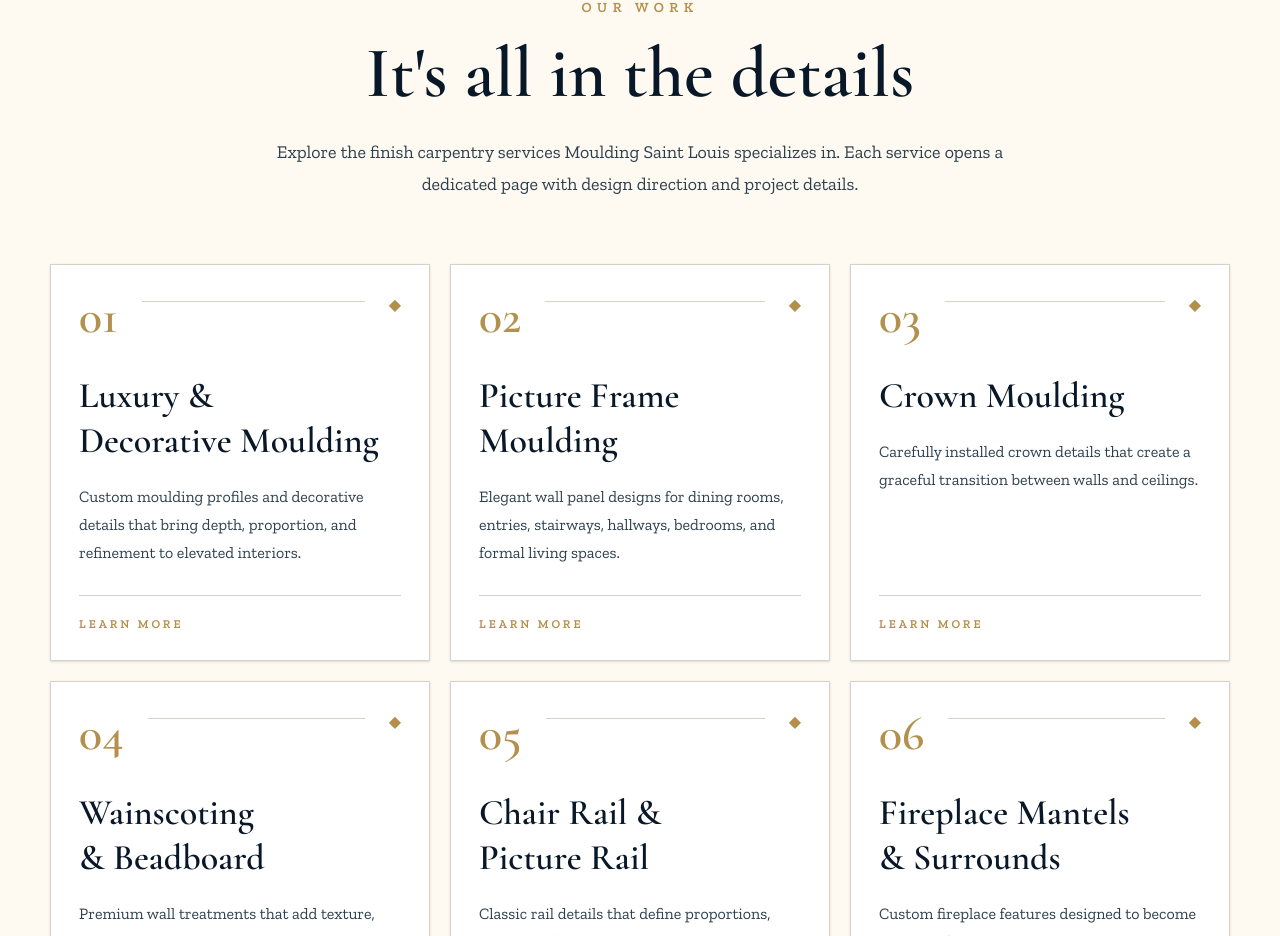
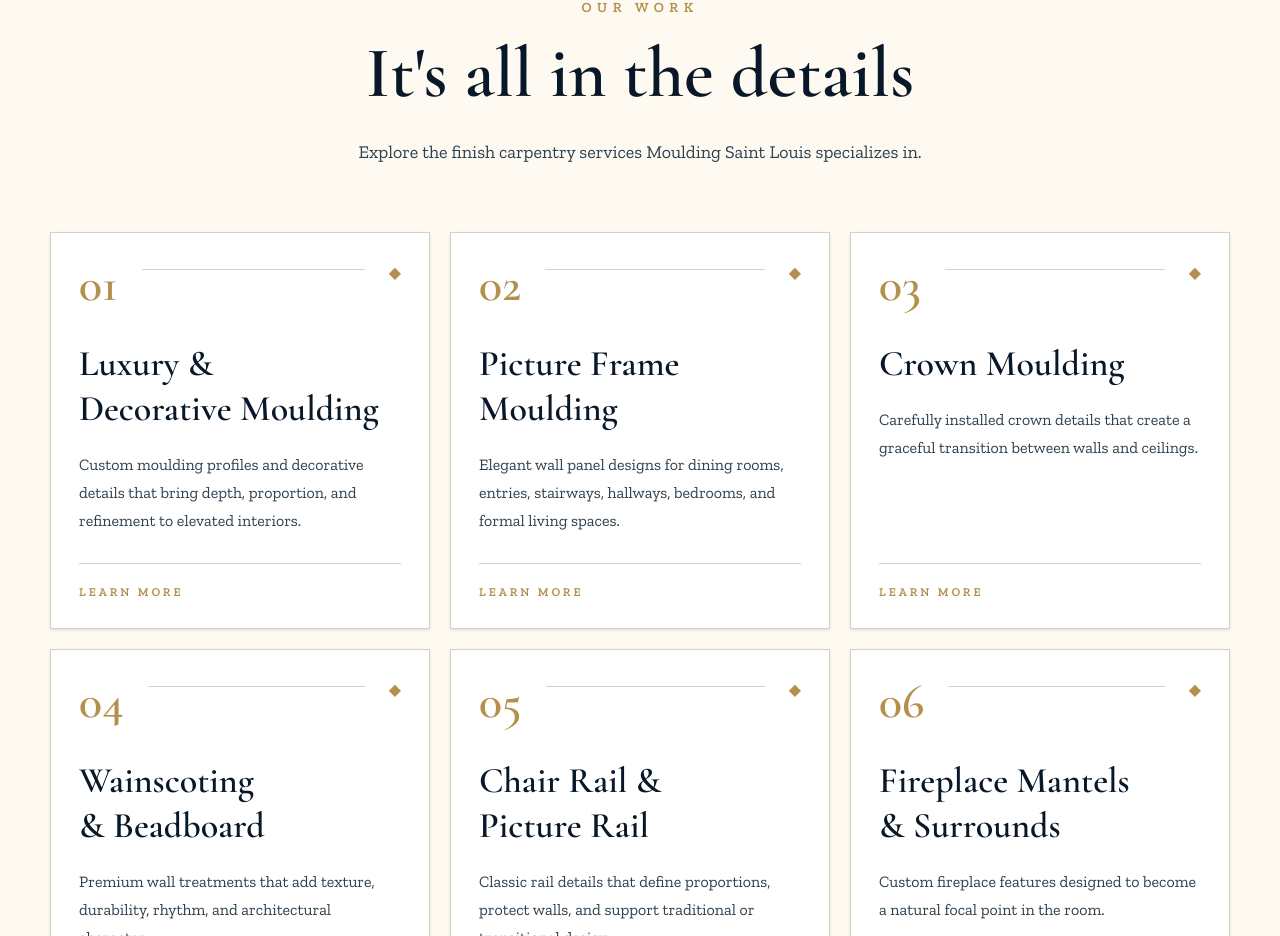
Before and after one commit to inlandtide/inlandtidewebsite, a Next.js app: page / in a window 1280 px wide. Shown: the part 1079-2015 px from the top of the page. Built offline with nearby package versions, Linux system fonts and the light colour scheme.

Commit message:
Trim home service intro copy

```diff
--- a/app/page.tsx
+++ b/app/page.tsx
@@ -72,7 +72,7 @@ export default function Home() {
                 It&apos;s all in the details
               </h2>
               <p className="mx-auto mt-7 max-w-3xl text-lg leading-8 text-[#2E404E]">
-                Explore the finish carpentry services Moulding Saint Louis specializes in. Each service opens a dedicated page with design direction and project details.
+                Explore the finish carpentry services Moulding Saint Louis specializes in.
               </p>
             </div>
 
```
Also changed, not shown: 1 other file (tests, documents, lock files or other folders).
